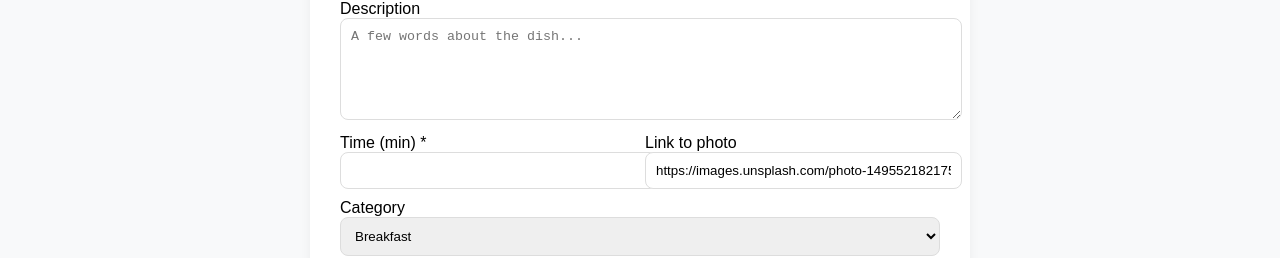
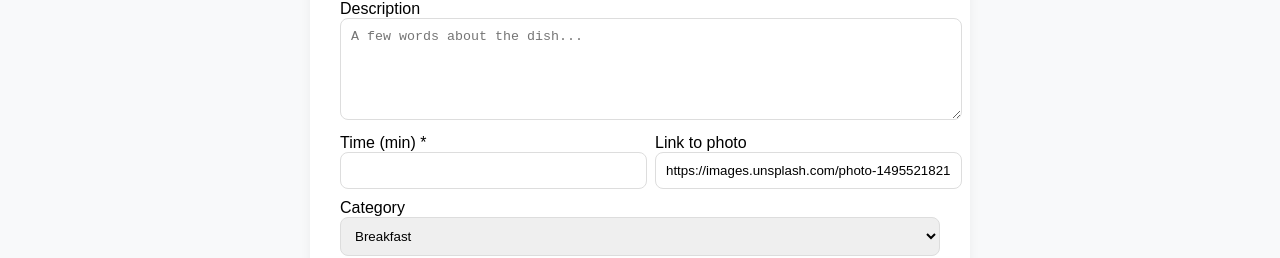
Before and after one commit to Cauteros974/recipe-social, a React (Vite) app: page /create in a window 1280 px wide. Shown: the part 246-504 px from the top of the page. Built offline with nearby package versions, Linux system fonts and the light colour scheme.

Commit message:
Update CreateRecipe.jsx

```diff
--- a/src/pages/CreateRecipe.jsx
+++ b/src/pages/CreateRecipe.jsx
@@ -70,7 +70,7 @@
                 <label>Description</label>
                 <textarea name="description" value={formData.description} onChange={handleChange} style={{...inputStyle, height: '80px'}} placeholder="A few words about the dish..."/>
 
-                <div style={{ display: 'grid', gridTemplateColumns: '1fr 1fr', gap: 10 }}>
+                <div style={{ display: 'grid', gridTemplateColumns: '1fr 1fr', gap: 30 }}>
                     <div>
                         <label>Time (min) *</label>
                         <input type="number" name="time" value={formData.time} onChange={handleChange} style={inputStyle} required />
```
